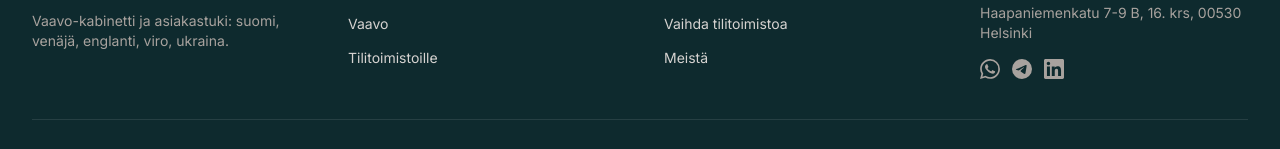
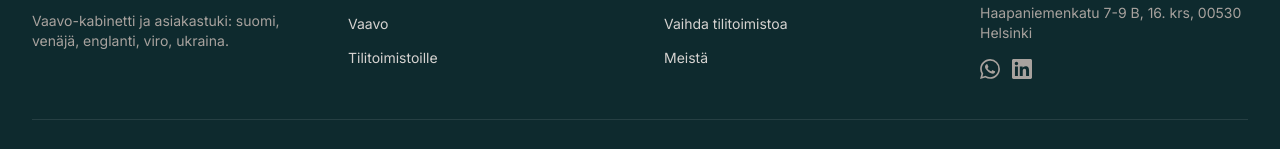
Before and after one commit to vovanyman-del/debitcredit-fi, a React (Vite) app: page / in a window 1280 px wide. Shown: the part 6659-6808 px from the top of the page. Built offline with nearby package versions, Linux system fonts and the light colour scheme.

Commit message:
Enable Google Search Console verification and remove unused social links

```diff
--- a/index.html
+++ b/index.html
@@ -2,6 +2,7 @@
 <html lang="fi">
   <head>
     <meta charset="UTF-8" />
+    <meta name="google-site-verification" content="57W8gff7DzGZcIqs2bA3mEvtmnjn3tK1oLgKAZ7T3Nw" />
     <link rel="icon" type="image/svg+xml" href="/favicon.svg?v=green-20260917" />
     <meta name="viewport" content="width=device-width, initial-scale=1.0" />
     <meta name="theme-color" content="#129a6a" />
--- a/src/components/Footer.tsx
+++ b/src/components/Footer.tsx
@@ -55,9 +55,6 @@
               <a href={company.social.whatsapp} target="_blank" rel="noopener noreferrer" className="text-warm-400 hover:text-white transition-colors" aria-label="WhatsApp">
                 <svg className="w-5 h-5" fill="currentColor" viewBox="0 0 24 24"><path d="M17.472 14.382c-.297-.149-1.758-.867-2.03-.967-.273-.099-.471-.148-.67.15-.197.297-.767.966-.94 1.164-.173.199-.347.223-.644.075-.297-.15-1.255-.463-2.39-1.475-.883-.788-1.48-1.761-1.653-2.059-.173-.297-.018-.458.13-.606.134-.133.298-.347.446-.52.149-.174.198-.298.298-.497.099-.198.05-.371-.025-.52-.075-.149-.669-1.612-.916-2.207-.242-.579-.487-.5-.669-.51-.173-.008-.371-.01-.57-.01-.198 0-.52.074-.792.372-.272.297-1.04 1.016-1.04 2.479 0 1.462 1.065 2.875 1.213 3.074.149.198 2.096 3.2 5.077 4.487.709.306 1.262.489 1.694.625.712.227 1.36.195 1.871.118.571-.085 1.758-.719 2.006-1.413.248-.694.248-1.289.173-1.413-.074-.124-.272-.198-.57-.347m-5.421 7.403h-.004a9.87 9.87 0 01-5.031-1.378l-.361-.214-3.741.982.998-3.648-.235-.374a9.86 9.86 0 01-1.51-5.26c.001-5.45 4.436-9.884 9.888-9.884 2.64 0 5.122 1.03 6.988 2.898a9.825 9.825 0 012.893 6.994c-.003 5.45-4.437 9.884-9.885 9.884m8.413-18.297A11.815 11.815 0 0012.05 0C5.495 0 .16 5.335.157 11.892c0 2.096.547 4.142 1.588 5.945L.057 24l6.305-1.654a11.882 11.882 0 005.683 1.448h.005c6.554 0 11.89-5.335 11.893-11.893a11.821 11.821 0 00-3.48-8.413z"/></svg>
               </a>
-              <a href={company.social.telegram} target="_blank" rel="noopener noreferrer" className="text-warm-400 hover:text-white transition-colors" aria-label="Telegram">
-                <svg className="w-5 h-5" fill="currentColor" viewBox="0 0 24 24"><path d="M11.944 0A12 12 0 000 12a12 12 0 0012 12 12 12 0 0012-12A12 12 0 0012 0a12 12 0 00-.056 0zm4.962 7.224c.1-.002.321.023.465.14a.506.506 0 01.171.325c.016.093.036.306.02.472-.18 1.898-.962 6.502-1.36 8.627-.168.9-.499 1.201-.82 1.23-.696.065-1.225-.46-1.9-.902-1.056-.693-1.653-1.124-2.678-1.8-1.185-.78-.417-1.21.258-1.91.177-.184 3.247-2.977 3.307-3.23.007-.032.014-.15-.056-.212s-.174-.041-.249-.024c-.106.024-1.793 1.14-5.061 3.345-.479.33-.913.49-1.302.48-.428-.008-1.252-.241-1.865-.44-.752-.245-1.349-.374-1.297-.789.027-.216.325-.437.893-.663 3.498-1.524 5.83-2.529 6.998-3.014 3.332-1.386 4.025-1.627 4.476-1.635z"/></svg>
-              </a>
               <a href={company.social.linkedin} target="_blank" rel="noopener noreferrer" className="text-warm-400 hover:text-white transition-colors" aria-label="LinkedIn">
                 <svg className="w-5 h-5" fill="currentColor" viewBox="0 0 24 24"><path d="M20.447 20.452h-3.554v-5.569c0-1.328-.027-3.037-1.852-3.037-1.853 0-2.136 1.445-2.136 2.939v5.667H9.351V9h3.414v1.561h.046c.477-.9 1.637-1.85 3.37-1.85 3.601 0 4.267 2.37 4.267 5.455v6.286zM5.337 7.433c-1.144 0-2.063-.926-2.063-2.065 0-1.138.92-2.063 2.063-2.063 1.14 0 2.064.925 2.064 2.063 0 1.139-.925 2.065-2.064 2.065zm1.782 13.019H3.555V9h3.564v11.452zM22.225 0H1.771C.792 0 0 .774 0 1.729v20.542C0 23.227.792 24 1.771 24h20.451C23.2 24 24 23.227 24 22.271V1.729C24 .774 23.2 0 22.222 0h.003z"/></svg>
               </a>
--- a/src/data/pricing.ts
+++ b/src/data/pricing.ts
@@ -171,8 +171,6 @@
   },
   social: {
     whatsapp: 'https://wa.me/358407109702',
-    telegram: 'https://t.me/debitcredit',
-    facebook: 'https://facebook.com/Debit-Credit-1869709246618006/',
     linkedin: 'https://linkedin.com/in/vladimir-serov-966747104/',
   },
 };
--- a/src/pages/ContactPage.tsx
+++ b/src/pages/ContactPage.tsx
@@ -38,8 +38,6 @@
 
   const social = [
     { label: 'WhatsApp', href: company.social.whatsapp },
-    { label: 'Telegram', href: company.social.telegram },
-    { label: 'Facebook', href: company.social.facebook },
     { label: 'LinkedIn', href: company.social.linkedin },
   ];
 
--- a/src/seo.ts
+++ b/src/seo.ts
@@ -260,7 +260,7 @@
 
 // Public social profiles for Organization/LocalBusiness sameAs (helps Google
 // connect the entity to its profiles / knowledge panel).
-const SOCIAL_SAMEAS = [company.social.facebook, company.social.linkedin, company.social.telegram];
+const SOCIAL_SAMEAS = [company.social.linkedin];
 
 /** The site-wide WebSite node (referenced by isPartOf from each page). */
 function websiteNode(locale: Locale) {
```
